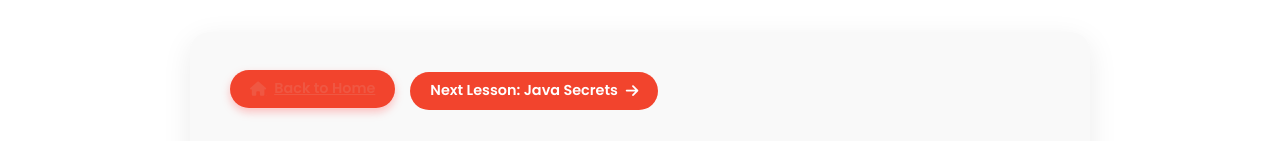
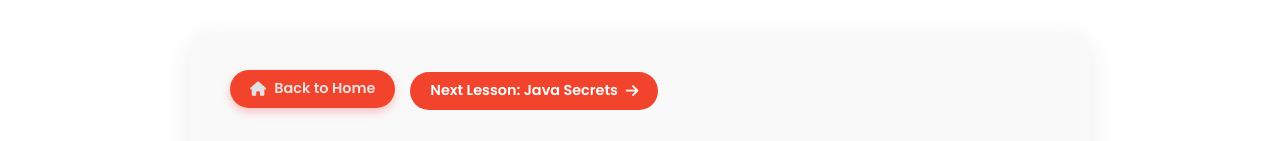
Before and after one commit to ankittroy-21/Learnovate, a website: page Roadmap/java-intro.html in a window 1280 px wide. In both pictures the pointer is over the link "Back to Home". Shown: the part 148-289 px from the top of the page. Drawn offline with nearby package versions, Linux system fonts and the light colour scheme.

Commit message:
Update link hover styles in style.css for improved visibility and consistency

```diff
--- a/Roadmap/css/style.css
+++ b/Roadmap/css/style.css
@@ -760,8 +760,8 @@ html{
 }
 
 .content-page a:hover {
-    color: #ef5742;
-    text-decoration: underline;
+    color: #e3e1e1;
+    text-decoration: none;
 }
 
 .content-page .solution-link {
```
